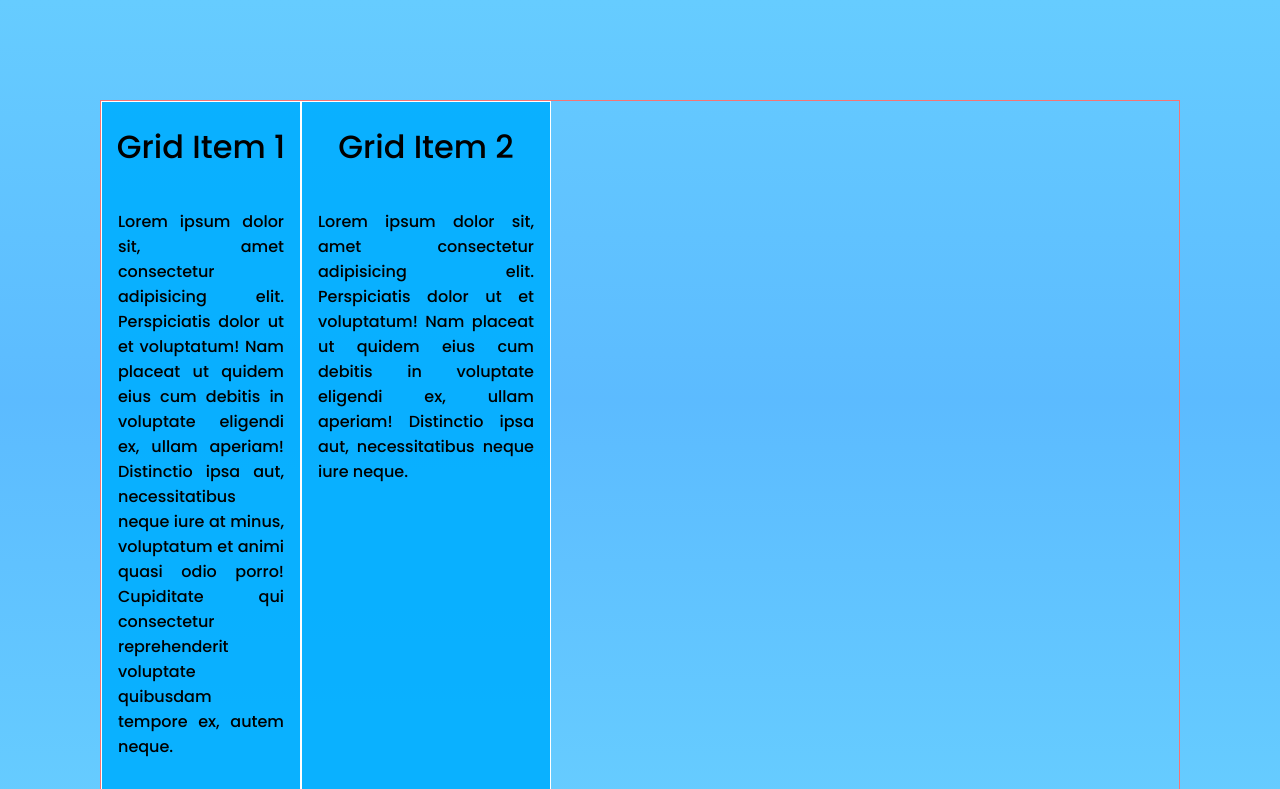
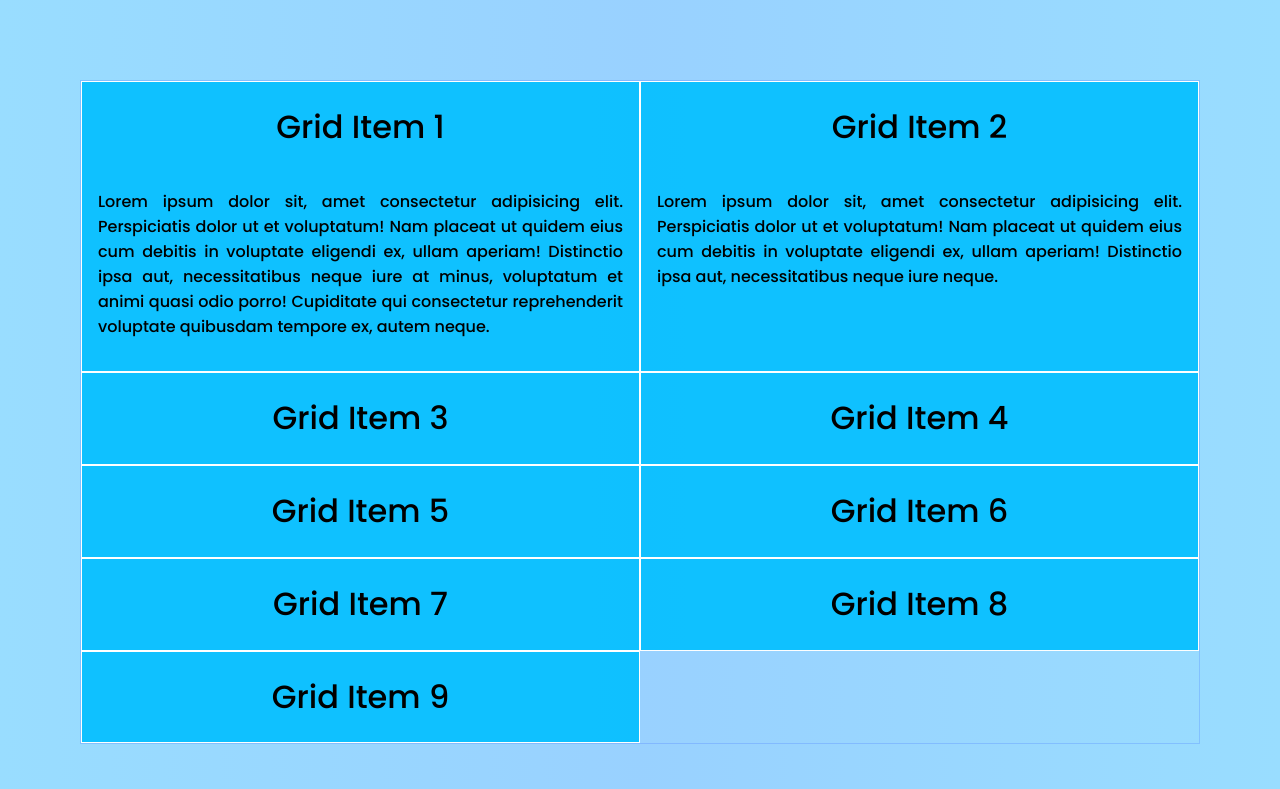
Before and after one commit to ben-gabriel/General-Practice, a plain HTML site: page CSS-basics-general-practice/Grid-practice/index.html in a window 1280 px wide. Shown: the top 789 px of the page. Drawn offline with Linux system fonts and the light colour scheme.

Commit message:
first draft

```diff
--- a/CSS-basics-general-practice/Grid-practice/style.css
+++ b/CSS-basics-general-practice/Grid-practice/style.css
@@ -4,28 +4,12 @@ body{
     height: 100vh;
     width: 100%;
     background: linear-gradient(
-        0deg,
-        hsl(200, 100%, 70%),
-        hsl(205, 100%, 68%),
-        hsl(200, 100%, 70%)
+        90deg,
+        hsl(200, 100%, 80%),
+        hsl(207, 100%, 80%),
+        hsl(200, 100%, 80%)
         );
     font-family: poppins;
-}
-
-.mainContainer{
-    padding: 100px;
-}
-
-.gridContainer{
-    border: rgb(245, 116, 116) solid 1px;
-    display: grid;
-    grid-template-columns: 200px 250px;
-}
-
-.gridItem {
-    opacity: 1;
-    background: hsl(199, 100%, 50%, 90%);
-    border: solid hsl(0, 0%, 100%) 1px;
 }
 
 h1{
@@ -37,3 +21,29 @@ p{
     text-align:justify;
     padding: 1em;
 }
+
+.mainContainer{
+    padding: 10vh;
+}
+
+/*
+  General styling
+ ------------------
+   Grid Practice
+*/
+
+
+.gridContainer{
+    border: hsl(230, 100%, 50%, 15%) solid 1px;
+
+    display: grid;
+    grid-template-columns: repeat(auto-fit, 50%);
+
+}
+
+.gridItem {
+    opacity: 1;
+    background: hsl(195, 100%, 50%, 90%);
+    border: hsl(0, 0%, 100%) solid 1px;
+
+}
```
